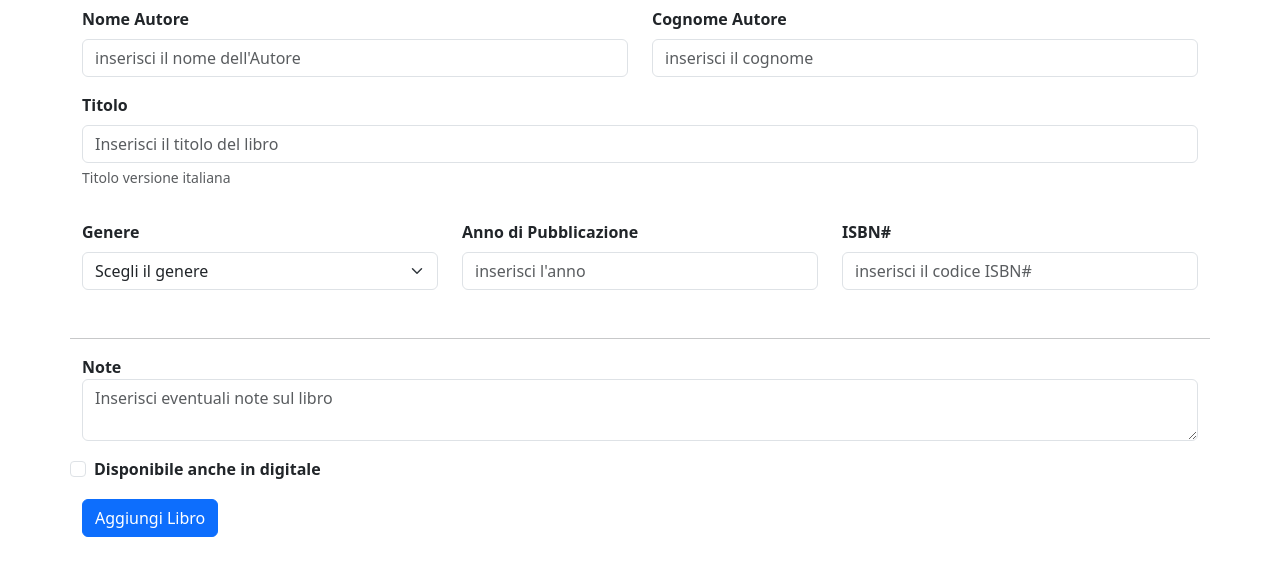
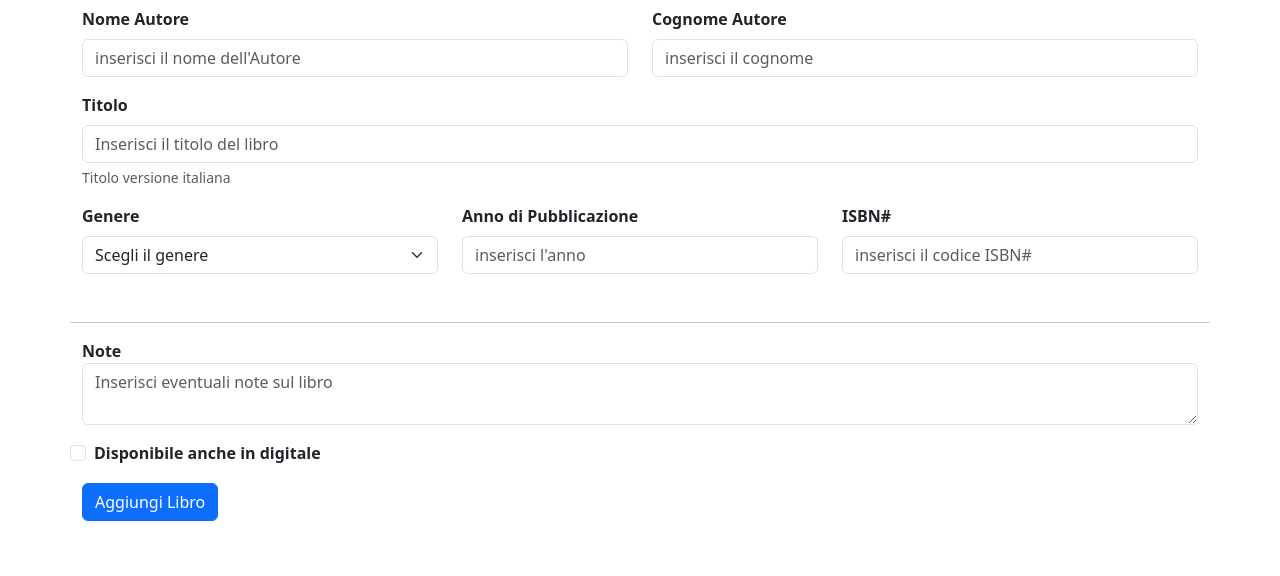
Before and after one commit to fabiogerritferrari/html-css-bootstrap-dashboard, a plain HTML site: page index-2.html in a window 1280 px wide. Shown: the part 194-770 px from the top of the page. Drawn offline with nearby package versions, Linux system fonts and the light colour scheme.

Commit message:
tolto i margini anche in lg a genere, anno di pubblicazione e isbn#

```diff
--- a/index-2.html
+++ b/index-2.html
@@ -67,7 +67,7 @@
                 </div>
             </div>
                 <div class="col-12 col-lg-4">
-                    <label for="GenereLibro" class="form-label fw-bold mt-lg-3">Genere</label>
+                    <label for="GenereLibro" class="form-label fw-bold">Genere</label>
                     <select class="form-select" id="GenereLibro">
                         <option selected class="fw-bold">Scegli il genere</option>
                         <option value="1">Horror</option>
@@ -77,11 +77,11 @@
                         <option value="3">Fantasy</option>
                     </select>
                 </div>
-                <div class="col-12 col-lg-4 mt-3">
+                <div class="col-12 col-lg-4">
                     <label for="AnnoPubblicazione" class="form-label fw-bold">Anno di Pubblicazione</label>
                     <input type="number" id="AnnoPubblicazione" class="form-control" placeholder="inserisci l'anno">
                 </div>
-                <div class="col-12 col-lg-4 mt-3">
+                <div class="col-12 col-lg-4">
                     <label for="ISBN#" class="form-label fw-bold">ISBN#</label>
                     <input type="text" id="ISBN#" class="form-control" placeholder="inserisci il codice ISBN#">
                 </div>
```
